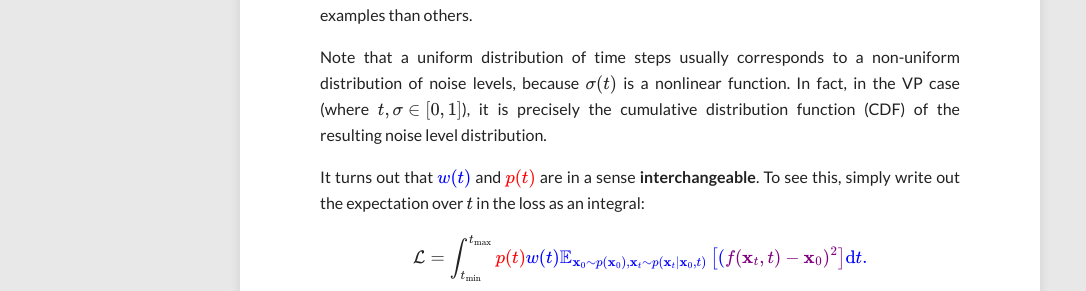
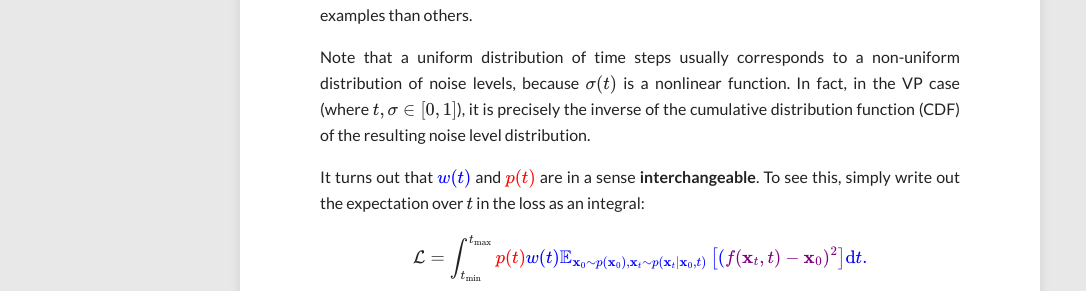
Before and after one commit to benanne/benanne.github.io, a Jekyll site: the page built from _posts/2024-06-14-noise-schedules.md, in a window 1280 px wide and 900 px high, scrolled down 9094 px. Shown: the part 161-452 px from the top of the window, without its empty margins (0-1086 px from the left). Built offline with Jekyll 4.4.1, drawn with Linux system fonts in a browser that asks for light colours; nearby versions of some CDN libraries; formulas are drawn with MathJax 3; comment, search, counter and statistics services are not loaded; some of the changed text lies outside the part shown.

Commit message:
Fix some mistakes in the latest blog post.

```diff
--- a/_posts/2024-06-14-noise-schedules.md
+++ b/_posts/2024-06-14-noise-schedules.md
@@ -149,7 +149,7 @@
 
 During training, a random time step is sampled for each training example $$\mathbf{x}_0$$. Most formulations sample time steps uniformly (including DDPM), but some, like EDM[^elucidating] and Stable Diffusion 3[^sd3], choose a different distribution instead. It stands to reason that this will also affect the balance between noise levels, as some levels will see a lot more training examples than others.
 
-Note that a uniform distribution of time steps usually corresponds to a non-uniform distribution of noise levels, because $$\sigma(t)$$ is a nonlinear function. In fact, in the VP case (where $$t, \sigma \in [0, 1]$$), it is precisely the cumulative distribution function (CDF) of the resulting noise level distribution.
+Note that a uniform distribution of time steps usually corresponds to a non-uniform distribution of noise levels, because $$\sigma(t)$$ is a nonlinear function. In fact, in the VP case (where $$t, \sigma \in [0, 1]$$), it is precisely the inverse of the cumulative distribution function (CDF) of the resulting noise level distribution.
 
 It turns out that $$\color{blue}{w(t)}$$ and $$\color{red}{p(t)}$$ are in a sense **interchangeable**. To see this, simply write out the expectation over $$t$$ in the loss as an integral:
 
@@ -227,7 +227,7 @@
 
 A few **heuristics and mechanisms** to automatically balance the importance of different noise levels have been proposed in the literature, both for training and sampling. I think this is a worthwhile pursuit, because optimising what is essentially a function-valued hyperparameter can be quite costly and challenging in practice. For some reason, these ideas are frequently tucked away in the appendices of papers that make other important contributions as well.
 
-* The ["Variational Diffusion Models"](https://arxiv.org/abs/2107.00630) paper[^vdm] uses a fixed noise level weighting for training, corresponding to the likelihood loss (or rather, a variational bound on it). But as we discussed earlier, given a particular choice of model output parameterisation, any weighting can be implemented either through an explicit weighting factor $$\color{blue}{w(t)}$$, a non-uniform time step distribution $$\color{red}{p(t)}$$, or some combination or both, which affects the variance of the loss estimate. They show how this **variance can be minimised explicitly** by parameterising the noise schedule with a neural network, and optimising its parameters to minimise the _squared_ diffusion loss, alongside the denoising model itself (see Appendix I.2). This idea is also compatible with other choices of noise level weighting.
+* The ["Variational Diffusion Models"](https://arxiv.org/abs/2107.00630) paper[^vdm] uses a fixed noise level weighting for training, corresponding to the likelihood loss (or rather, a variational bound on it). But as we discussed earlier, given a particular choice of model output parameterisation, any weighting can be implemented either through an explicit weighting factor $$\color{blue}{w(t)}$$, a non-uniform time step distribution $$\color{red}{p(t)}$$, or some combination of both, which affects the variance of the loss estimate. They show how this **variance can be minimised explicitly** by parameterising the noise schedule with a neural network, and optimising its parameters to minimise the _squared_ diffusion loss, alongside the denoising model itself (see Appendix I.2). This idea is also compatible with other choices of noise level weighting.
 
 * The ["Understanding Diffusion Objectives"](https://arxiv.org/abs/2303.00848) paper[^diffusion-elbo] proposes an alternative online mechanism to reduce variance. Rather than minimising the variance directly, expected loss magnitude estimates are tracked across a range of logSNRs divided into a number of discrete bins, by updating an **exponential moving average** (EMA) after every training step. These are used for **importance sampling**: we can construct an adaptive piecewise constant non-uniform noise level distribution $$\color{red}{p(\lambda)}$$ that is proportional to these estimates, which means noise levels with a higher expected loss value will be sampled more frequently. This is compensated for by multiplying the explicit weighting function $$\color{blue}{w(\lambda)}$$ by the reciprocal of $$\color{red}{p(\lambda)}$$, which means the effective weighting is kept unchanged (see Appendix F).
 
```
